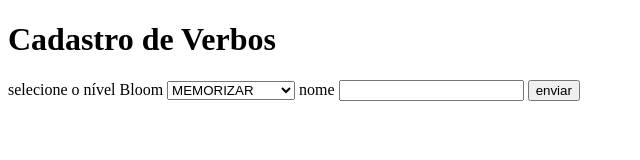
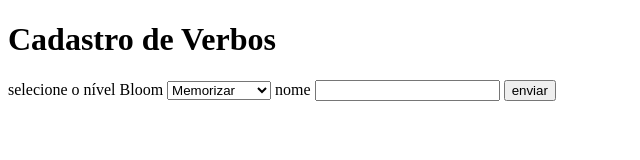
Before and after one commit to romulosilvestre/htmlfinal, a plain HTML site: page verbo.html in a window 1280 px wide. Shown: the whole page, without its empty margins (0-640 px from the left). Drawn offline with Linux system fonts and the light colour scheme.

Commit message:
prova final html

```diff
--- a/verbo.html
+++ b/verbo.html
@@ -12,12 +12,12 @@
 
         <label>selecione o nível Bloom</label>
         <select>
-            <option>MEMORIZAR</option>
-            <option>COMPREENDER</option>
-            <option>APLICAR</option>
-            <option>ANALISAR</option>
-            <option>AVALIAR</option>
-            <option>CRIAR</option>
+            <option>Memorizar</option>
+            <option>Compreender</option>
+            <option>Aplicar</option>
+            <option>Analisar</option>
+            <option>Avaliar</option>
+            <option>Criar</option>
         </select>
 
         <label>nome</label>
```
Also changed, not shown: competencia.html (+1 -0 lines), educador.html (+2 -2 lines).
